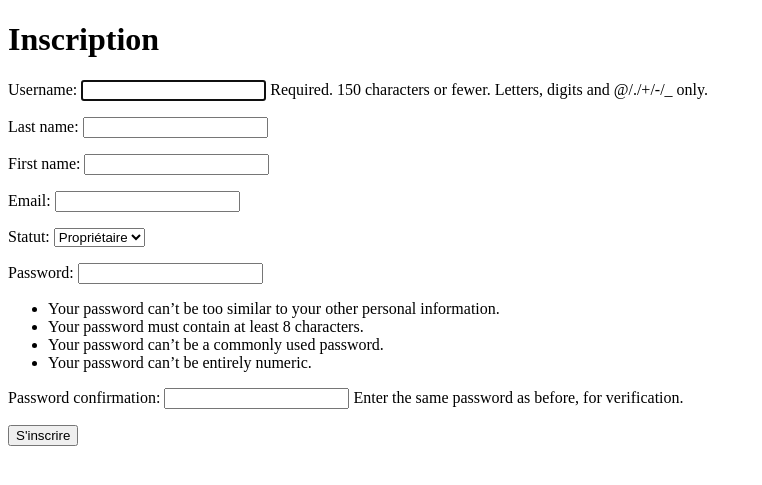
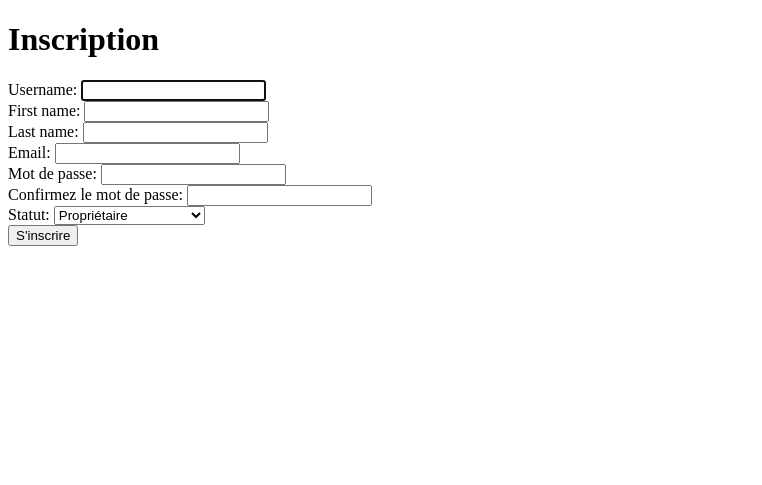
Before and after one commit to SafidyH/Project-final, a Django app: page /register/ in a window 1280 px wide. Shown: the top 485 px of the page, without its empty margins (0-762 px from the left). Run offline with Django 4.2, Linux system fonts and the light colour scheme.

Commit message:
'4empush'

```diff
--- a/petpro-project/petproassist/info/forms.py
+++ b/petpro-project/petproassist/info/forms.py
@@ -7,6 +7,44 @@ from django.contrib.auth.forms import AuthenticationForm
 class CustomAuthenticationForm(AuthenticationForm):
     user_type = forms.ChoiceField(choices=[('prestataire', 'Prestataire'), ('proprietaire', 'Propriétaire')], required=True, widget=forms.RadioSelect)
 
+class UserRegistrationForm(UserCreationForm):
+    #email = forms.EmailField(required=True)
+    statut = forms.ChoiceField(choices=[('proprietaire', 'Propriétaire'), ('prestataire', 'Prestataire')])
+    first_name = forms.CharField(max_length=30, required=True, help_text='Requis. Entrez votre prénom.')
+    last_name = forms.CharField(max_length=30, required=True, help_text='Requis. Entrez votre nom de famille.')
+    email = forms.EmailField(max_length=254, required=True, help_text='Requis. Entrez une adresse email valide.')
+    password1 = forms.CharField(
+        label="Mot de passe",
+        widget=forms.PasswordInput,
+        help_text="Votre mot de passe doit contenir au moins 8 caractères et ne peut pas être trop courant."
+    )
+    password2 = forms.CharField(
+        label="Confirmez le mot de passe",
+        widget=forms.PasswordInput,
+        help_text="Entrez le même mot de passe que ci-dessus, pour vérification."
+    )
+    STATUT_CHOICES = (
+        ('proprietaire', 'Propriétaire'),
+        ('prestataire', 'Prestataire de service'),
+    )
+    statut = forms.ChoiceField(choices=STATUT_CHOICES, required=True, help_text='Choisissez votre statut.')
+
+    class Meta:
+        model = User
+        fields = ['username', 'first_name', 'last_name', 'email', 'password1', 'password2']
+        help_texts = {
+            'username': 'Requis. 150 caractères maximum. Lettres, chiffres et @/./+/-/_ uniquement.',
+            'password1': 'Votre mot de passe doit contenir au moins 8 caractères et ne peut pas être trop courant.',
+            'password2': 'Entrez le même mot de passe que ci-dessus, pour vérification.'
+        }
+
+    #class Meta:
+       # model = User
+        #fields = ['username', 'last_name', 'first_name', 'email', 'statut', 'password1', 'password2']
+
+class UserLoginForm(forms.Form):
+    email = forms.EmailField()
+    password = forms.CharField(widget=forms.PasswordInput)
 class ProfilForm(forms.ModelForm):
     class Meta:
         model = Profil
@@ -31,15 +69,3 @@ class AnimalForm(forms.ModelForm):
     class Meta:
         model = Animal
         fields = ['nom']
-
-class UserRegistrationForm(UserCreationForm):
-    email = forms.EmailField(required=True)
-    statut = forms.ChoiceField(choices=[('proprietaire', 'Propriétaire'), ('prestataire', 'Prestataire')])
-
-    class Meta:
-        model = User
-        fields = ['username', 'last_name', 'first_name', 'email', 'statut', 'password1', 'password2']
-
-class UserLoginForm(forms.Form):
-    email = forms.EmailField()
-    password = forms.CharField(widget=forms.PasswordInput)
--- a/petpro-project/petproassist/info/templates/register.html
+++ b/petpro-project/petproassist/info/templates/register.html
@@ -7,10 +7,61 @@
 </head>
 <body>
     <h1>Inscription</h1>
-    <form method="post">
+   <!-- <form method="post">
         {% csrf_token %}
         {{ form.as_p }}
         <button type="submit">S'inscrire</button>
+    </form> -->
+    <form method="post">
+        {% csrf_token %}
+        {{ form.errors }}
+        <div class="form-group">
+            {{ form.username.label_tag }} {{ form.username }}
+            {% if form.username.errors %}
+                <span class="error">{{ form.username.errors }}</span>
+            {% endif %}
+        </div>
+        <div class="form-group">
+            {{ form.first_name.label_tag }} {{ form.first_name }}
+            {% if form.first_name.errors %}
+                <span class="error">{{ form.first_name.errors }}</span>
+            {% endif %}
+        </div>
+        <div class="form-group">
+            {{ form.last_name.label_tag }} {{ form.last_name }}
+            {% if form.last_name.errors %}
+                <span class="error">{{ form.last_name.errors }}</span>
+            {% endif %}
+        </div>
+        <div class="form-group">
+            {{ form.email.label_tag }} {{ form.email }}
+            {% if form.email.errors %}
+                <span class="error">{{ form.email.errors }}</span>
+            {% endif %}
+        </div>
+        <div class="form-group">
+            {{ form.password1.label_tag }} {{ form.password1 }}
+            {% if form.password1.errors %}
+                <span class="error">{{ form.password1.errors }}</span>
+            {% endif %}
+        </div>
+        <div class="form-group">
+            {{ form.password2.label_tag }} {{ form.password2 }}
+            {% if form.password2.errors %}
+                <span class="error">{{ form.password2.errors }}</span>
+            {% endif %}
+        </div>
+        <div class="form-group">
+            {{ form.statut.label_tag }} {{ form.statut }}
+            {% if form.statut.errors %}
+                <span class="error">{{ form.statut.errors }}</span>
+            {% endif %}
+        </div>
+
+        <!-- Autres champs du formulaire -->
+        <div class="form-group">
+            <button type="submit">S'inscrire</button>
+        </div>
     </form>
 </body>
 </html>
--- a/petpro-project/petproassist/info/views.py
+++ b/petpro-project/petproassist/info/views.py
@@ -1,11 +1,14 @@
 #from django.shortcuts import render
 from django.shortcuts import render, redirect
 from django.contrib.auth import login, authenticate, logout
-from .forms import UserRegistrationForm, UserLoginForm
+from .forms import UserRegistrationForm, CustomAuthenticationForm, ProfilForm #UserLoginForm
 from django.contrib.auth.decorators import login_required
 from .models import Profil  # Import modèle de profil
 from django.db.models import Q
-from .forms import CustomAuthenticationForm
+import json
+from django.conf import settings
+
+# from .forms import CustomAuthenticationForm
 
 
 @login_required #(login_url='/votre_page_de_connexion/')
@@ -40,17 +43,34 @@ def register(request):
     profil = None
     if request.method == 'POST':
         form = UserRegistrationForm(request.POST)
-        profil = Profil(request.POST, request.FILES)
-        if form.is_valid() : #and profil.is_valid()
+        profil = ProfilForm(request.POST, request.FILES)
+        if form.is_valid() and profil.is_valid(): #and profil.is_valid() / j'ai remodifier
             user = form.save()
-            profil = profil.save() #commit=False
+            profil = profil.save(commit=False) #commit=False
             profil.user = user
             profil.save()
             login(request, user)
             return redirect('profil')
     else:
         form = UserRegistrationForm()
+        profil = ProfilForm()  #j'ai rajouté
     return render(request, 'register.html', {'form': form, 'profil' : profil})
+
+#def register(request):
+ #   profil = None
+  #  if request.method == 'POST':
+   #     form = UserRegistrationForm(request.POST)
+#        profil = Profil(request.POST, request.FILES)
+ #       if form.is_valid() : #and profil.is_valid()
+  #          user = form.save()
+   #         profil = profil.save() #commit=False
+    #        profil.user = user
+     #       profil.save()
+      #      login(request, user)
+ #           return redirect('profil')
+  #  else:
+   #     form = UserRegistrationForm()
+    #return render(request, 'register.html', {'form': form, 'profil' : profil})
 
 #def login_view(request):
 #    if request.method == 'POST':
@@ -116,3 +136,11 @@ def edit_profile(request):
 def logout_view(request):
     logout(request)
     return redirect('login')
+
+def lire_donnees_json():
+    chemin_fichier_json = settings.JSON_DATA_FILE
+
+    with open(chemin_fichier_json, 'r') as fichier_json:
+        donnees = json.load(fichier_json)
+
+    return donnees
--- a/petpro-project/petproassist/petproassist/settings.py
+++ b/petpro-project/petproassist/petproassist/settings.py
@@ -11,6 +11,7 @@ https://docs.djangoproject.com/en/4.2/ref/settings/
 """
 
 from pathlib import Path
+import os
 
 # Build paths inside the project like this: BASE_DIR / 'subdir'.
 BASE_DIR = Path(__file__).resolve().parent.parent
@@ -126,3 +127,5 @@ STATIC_URL = 'static/'
 # https://docs.djangoproject.com/en/4.2/ref/settings/#default-auto-field
 
 DEFAULT_AUTO_FIELD = 'django.db.models.BigAutoField'
+
+JSON_DATA_FILE = os.path.join(BASE_DIR, 'data', 'animaux.json')
```
Also changed, not shown: petpro-project/petproassist/info/Data/donnée.json (added, +32 -0 lines).
